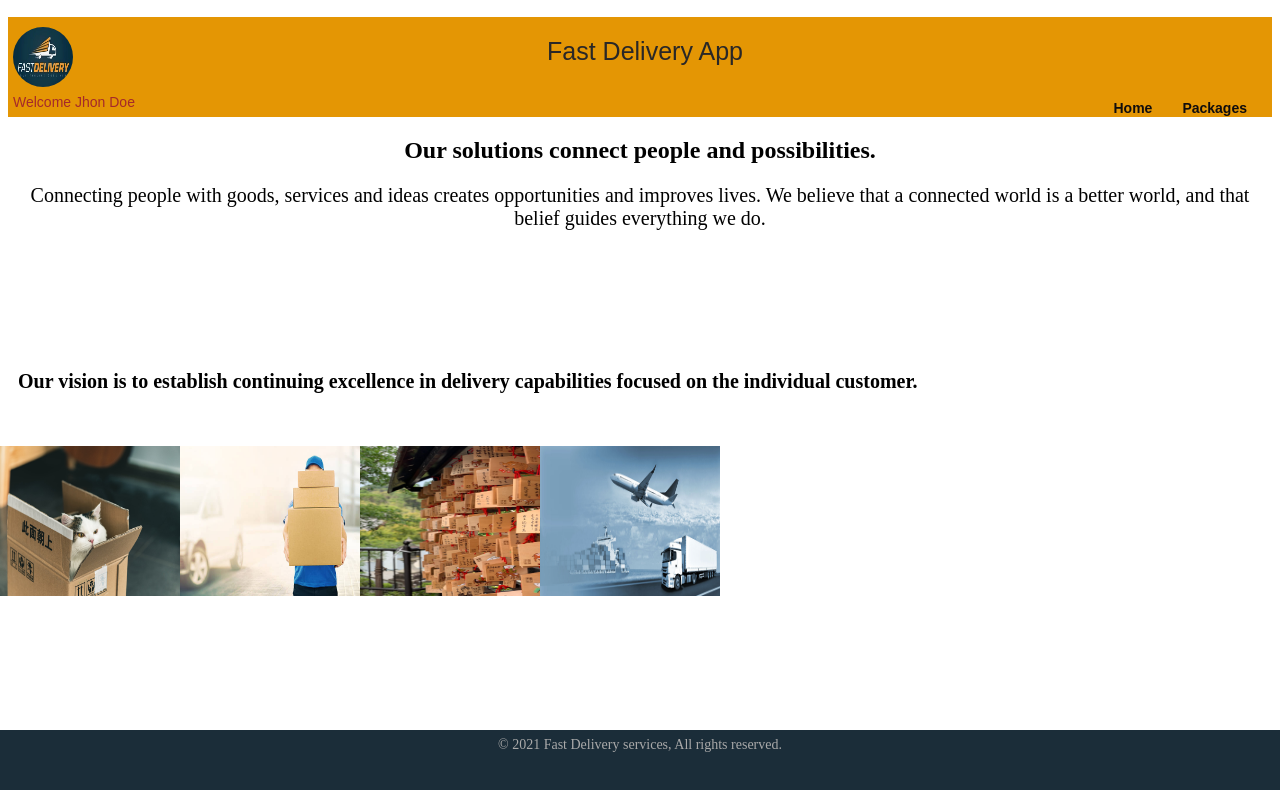
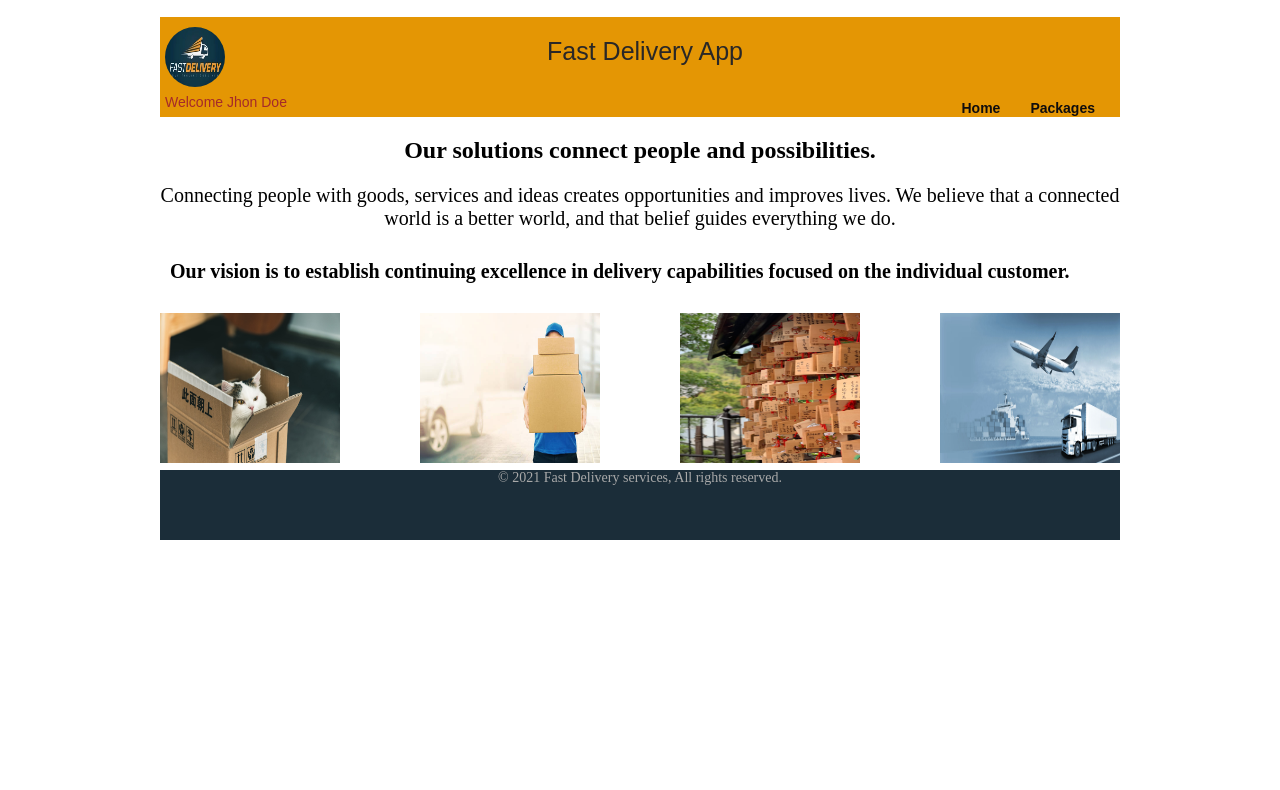
Before and after one commit to Rabunnisa/Parcel-tracker, a React (Create React App) app: page / in a window 1280 px wide. Shown: the top 790 px of the page. Built offline with nearby package versions, Linux system fonts and the light colour scheme.

Commit message:
Last changes

```diff
--- a/src/Components/Header.jsx
+++ b/src/Components/Header.jsx
@@ -9,7 +9,9 @@ export default function Header() {
 
   console.log(location);
   return (
+
     <header className="header">
+      <div class="head">
       <h1 class="hItem1">Fast Delivery App</h1>
 
       <div class="linkItems" >
@@ -26,7 +28,7 @@ export default function Header() {
       <div class="p3">
       <img class ="p4"src={imageURL} alt="this is the logo" width="60" height= "60"/>
       </div>
-
+      </div>
     </header>
   );
 }
--- a/src/pages/Package.jsx
+++ b/src/pages/Package.jsx
@@ -3,6 +3,7 @@ export default function Package() {
 return(
 
         <section>
+            <div class="Body-package">
             <h3> Here is your list of packages</h3>
        <ul class="item">
        <li class="t1">Package Id</li>
@@ -17,6 +18,7 @@ return(
 
 
        <PackageFetch/>
+       </div>
     </section>
 
 
--- a/src/styles/styles.css
+++ b/src/styles/styles.css
@@ -4,7 +4,7 @@
    text-decoration: dotted;
    position: relative;
 }
-.right{
+/* .right{
 
 
 
@@ -13,7 +13,7 @@
   width: 70%;
   height: 250px;
   /* border:solid grey 1px; */
-  padding: 5px;
+  /* padding: 5px;
   position: relative;
   display: inline-flex;
   text-emphasis-color:grey ;
@@ -21,8 +21,17 @@
   gap: 30px;
 
 
+} */
+html{
+  margin:0px;
+  padding:0px;
 }
+body{
+  width: 100%;
 
+    margin: 0px;
+    padding:0px;
+}
 
 
 
@@ -30,10 +39,11 @@
 
 .footer{
 
-    position: fixed;
+    position: relative;
     left: 0;
     bottom: 0;
-    width: 100%;
+    max-width: 960px;
+margin: 0px auto;
     background-color:#1b2d39;
     height: 70px;
 
@@ -50,8 +60,11 @@
     text-align: center;
     height: 100px;
     position: relative;
-  top: 0;
-  width: 100%
+
+
+
+  max-width: 960px;
+margin: 0px auto;
 
 }
 
@@ -97,6 +110,8 @@ h2 {
 p {
   display: block;
   margin-block-start: .5em;
+
+
   margin-block-end: .5em;
   margin-inline-start: 0px;
   margin-inline-end: 0px;
@@ -226,18 +241,18 @@ display: block;
     margin-inline-end: 0px;
     font-weight:lighter;
     position: relative;
-    top: 20px;
+    /* top: 20px; */
     left: 5px;
 }
 .Main{
   display :block;
   border:0px  whitesmoke;
   background-color: none;
-  height: 200px;
+  /* height: 200px; */
   width: fit-content;
   text-align: center;
-  position: absolute;
-  bottom:260px
+  /* position: absolute;
+  bottom:260px */
 }
 .linkItems{
 
@@ -264,12 +279,29 @@ text-align: left;
   font-weight:bold
 }
 .img{
+ display:flex;
+ justify-content: space-between;
+ flex-wrap: wrap;
 
-  position: absolute;
-  bottom:200px;
-  left:0px
+  /* position: absolute; */
+  /* bottom:200px; */
+  /* left:0px */
 
 }
 @media only screen and (max-device-width: 480px) {
 
 }
+.home{
+margin-bottom: 70px;
+max-width: 960px;
+margin: 0px auto;
+}
+.head{
+  max-width: 960px;
+margin: 0px auto;
+}
+
+.Body-package{
+  max-width: 960px;
+margin: 0px auto;
+}
```
